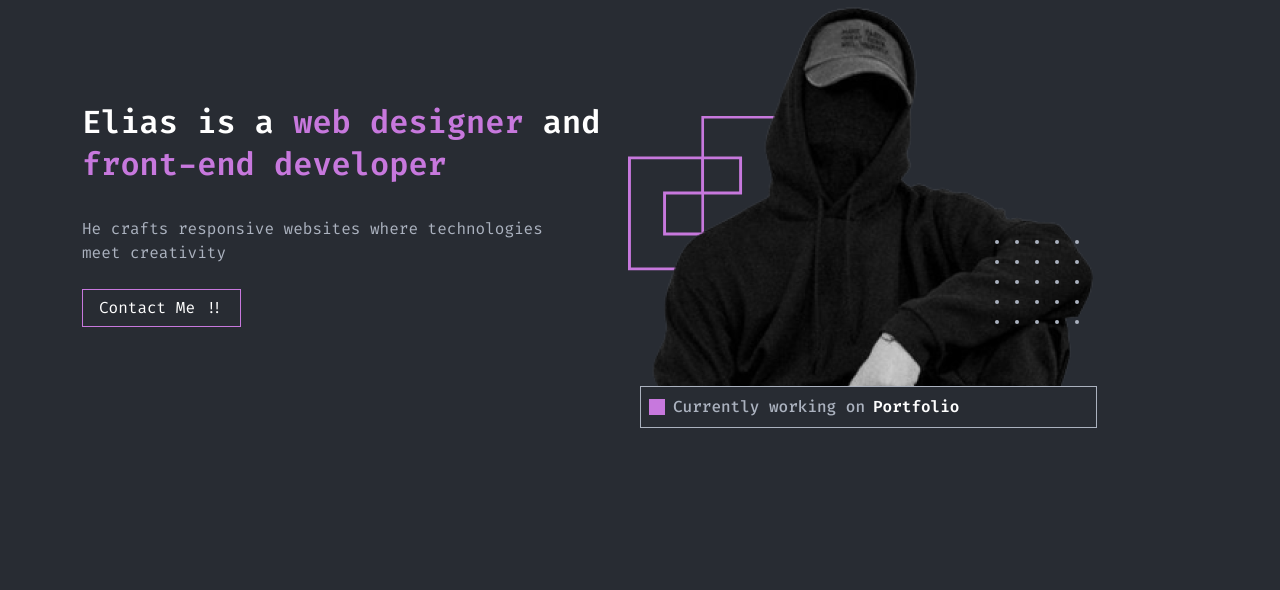
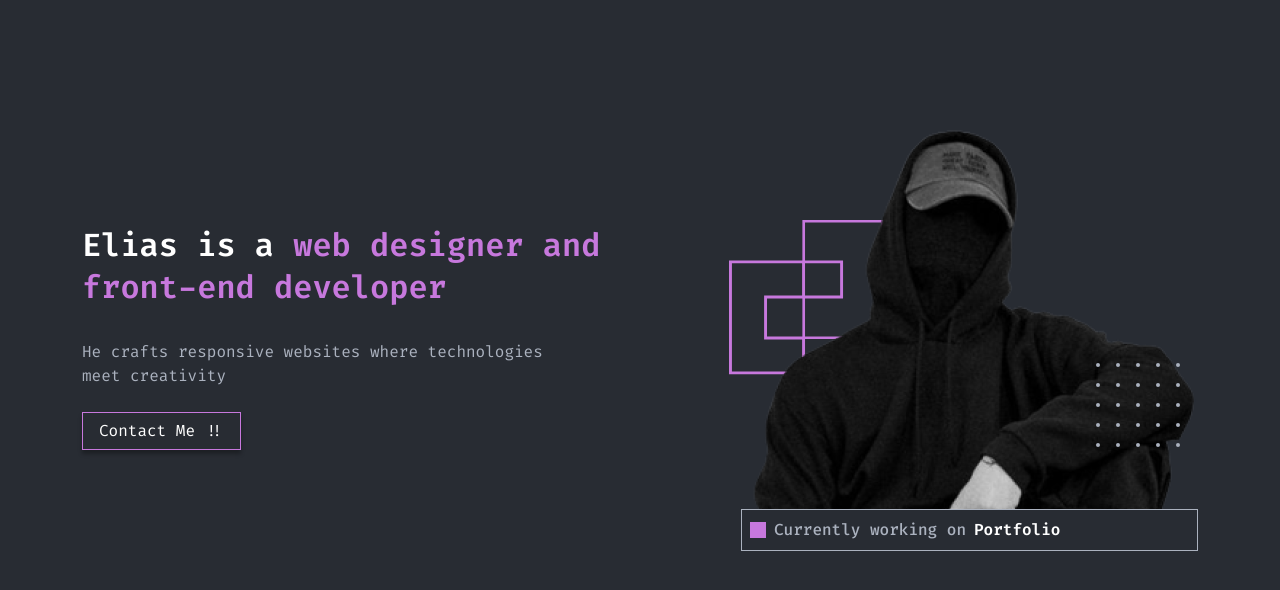
Before and after one commit to vcpc/Portfolio-Belal, an Angular app: page / in a window 1280 px wide. Shown: the top 590 px of the page. Built offline with nearby package versions, Linux system fonts and the light colour scheme.

Commit message:
fix all issues style

```diff
--- a/src/app/core/components/home/home.component.html
+++ b/src/app/core/components/home/home.component.html
@@ -5,8 +5,9 @@
     >
       <div class="col-lg-6 px-0">
         <div class="home__heading">
-          <h1 class="mb-0">
-            <span>Elias is a</span> web designer <span>and</span>
+          <h1 class="mb-0 pe-1 p-md-0">
+            <span class="text-white">Elias is a</span> web designer
+            <span>and</span>
             <br />
             front-end developer
           </h1>
@@ -22,20 +23,22 @@
       </div>
 
       <div class="col-lg-6 home__images position-relative px-0">
-        <figure class="home__main mb-0">
-          <img class="w-100" src="./assets/Image-1.png" alt="logo" />
+        <div class="home__main mb-0 ms-lg-auto">
+          <figure>
+            <img class="w-100" src="./assets/Image-1.png" alt="logo" />
+          </figure>
           <figure class="home__dots position-absolute">
             <img class="w-100" src="./assets/Dots.svg" />
           </figure>
-        </figure>
-        <figure class="home__outline position-absolute">
-          <img class="w-100" src="./assets/logo-outline.svg" />
-        </figure>
-        <div class="home__frame p-2 d-flex align-items-center gap-2">
+          <figure class="home__outline position-absolute ms-lg-auto">
+            <img class="w-100" src="./assets/logo-outline.svg" />
+          </figure>
+        </div>
+        <div class="home__frame p-2 d-flex align-items-center gap-2 ms-lg-auto">
           <div class="home__box"></div>
           <div class="home__title d-flex flex-column flex-md-row">
             <p class="mb-0 pe-2">Currently working on</p>
-            <span>Portfolio</span>
+            <span class="text-white">Portfolio</span>
           </div>
         </div>
       </div>
--- a/src/app/core/components/home/home.component.scss
+++ b/src/app/core/components/home/home.component.scss
@@ -1,11 +1,9 @@
-@import "variables";
 .home {
   $refer: &;
+
+  padding-top: 123px;
   /* Box Model */
   min-height: 100vh;
-
-  /* Color */
-  background-color: $bg-main;
 
   &__row-mb {
     margin: auto {
@@ -15,9 +13,6 @@
 
   &__heading {
     h1 {
-      /* Color */
-      color: $primary;
-
       /* Text  */
       font : {
         weight: 600;
@@ -26,18 +21,9 @@
       line-height: normal;
     }
 
-    span {
-      /* Color */
-      color: white;
-    }
-
     p {
-      /* Color */
-      color: $gray;
-
-      /* Layout */
+      /* Box Model */
       max-width: 90%;
-
       margin: auto {
         left: 0;
         start: 0;
@@ -47,8 +33,9 @@
     }
 
     #{$refer}__btn {
-      /* Box Model */
-      border: 1px solid $primary;
+      /* Other */
+      transition: all 0.5s;
+      box-shadow: 0px 4px 4px 0px rgba($color: #000000, $alpha: 0.3);
     }
   }
 
@@ -93,30 +80,20 @@
 
       /* Other */
       transform: translateY(-50%);
-      z-index: 0;
+      z-index: -1;
     }
   }
 
   &__frame {
     /* Box Model */
     width: 457px;
-    border: 1px solid $gray;
     font-weight: 500;
-    color: $primary;
 
     /* Other */
     @media (max-width: 500px) {
       width: 100%;
     }
-
-    p {
-      color: $gray;
-    }
-
     span {
-      /* Color */
-      color: white;
-
       /* Text*/
       font-weight: 600;
     }
@@ -128,10 +105,6 @@
       /* box Model */
       width: 16px;
       height: 16px;
-      border: 1px solid $primary;
-
-      /* Color */
-      background-color: $primary;
     }
   }
 }
--- /dev/null
+++ b/src/app/styles/base/_typography.scss
@@ -0,0 +1,4 @@
+*,
+body {
+  font-family: $font;
+}
--- a/src/app/styles/utilities/_variables.scss
+++ b/src/app/styles/utilities/_variables.scss
@@ -1,3 +1,53 @@
 $bg-main: #282c33;
 $primary: #c778dd;
 $gray: #abb2bf;
+$font: "Fira Code";
+
+.home {
+  $refer: &;
+
+  /* Color */
+  background-color: $bg-main;
+
+  &__heading {
+    h1 {
+      /* Color */
+      color: $primary;
+    }
+
+    p {
+      /* Color */
+      color: $gray;
+    }
+
+    #{$refer}__btn {
+      /* Box Model */
+      border: 1px solid $primary;
+
+      &:hover {
+        /* Box Model */
+        background-color: rgba($color: $primary, $alpha: 0.5);
+      }
+    }
+  }
+
+  &__frame {
+    /* Color */
+    color: $primary;
+
+    /* Box Model */
+    border: 1px solid $gray;
+  }
+
+  p {
+    /* Color */
+    color: $gray;
+  }
+  #{$refer}__box {
+    /* box Model */
+    border: 1px solid $primary;
+
+    /* Color */
+    background-color: $primary;
+  }
+}
--- a/src/styles.scss
+++ b/src/styles.scss
@@ -1,7 +1,5 @@
 /* import Google Fonts */
 @import url("https://fonts.googleapis.com/css2?family=Fira+Code:wght@300..700&display=swap");
 
-body,
-* {
-  font-family: "Fira Code";
-}
+@import "variables";
+@import "typography";
```
